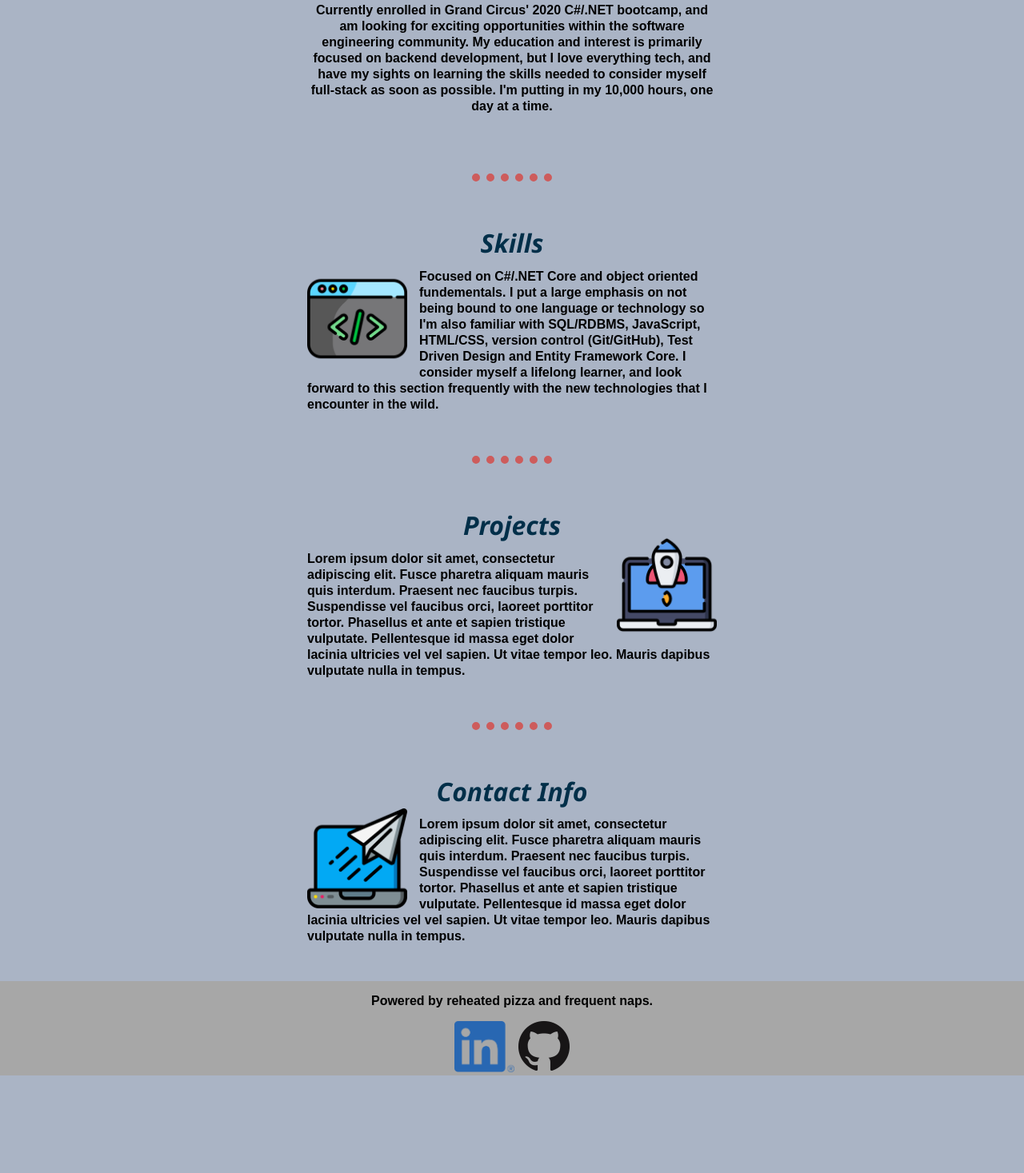
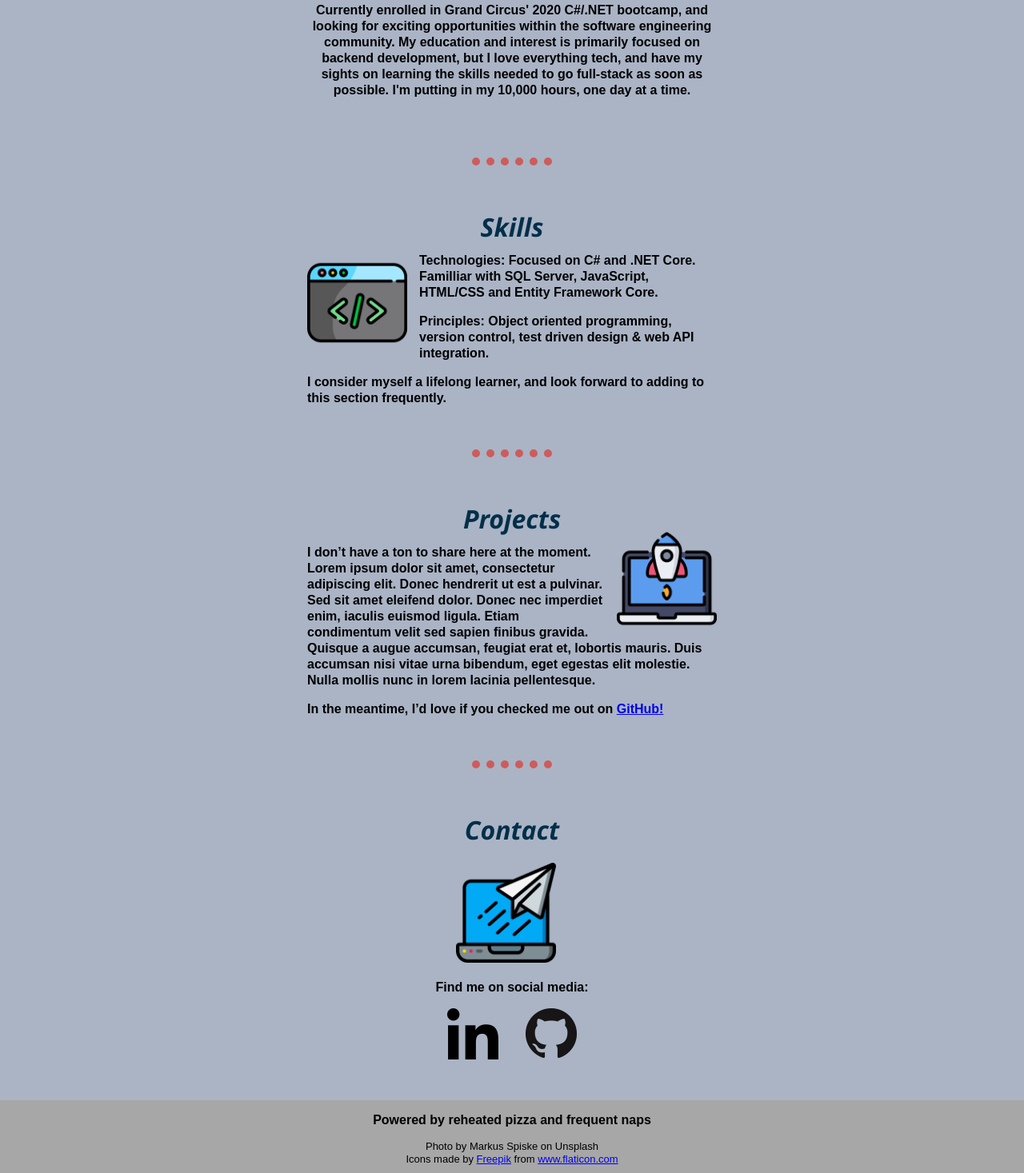
Before and after one commit to kghafari/kghafari.github.io, a plain HTML site: page index.html in a window 1280 px wide. Shown: the part 888-2355 px from the top of the page at 80% size. Before the commit the page ends 2233 px from the top, so only its background shows below. Drawn offline with Linux system fonts and the light colour scheme.

Commit message:
added content
almost done

```diff
--- a/index.html
+++ b/index.html
@@ -33,8 +33,10 @@
             </audio>
             <h1 class="title" onclick="playAudio()">Hello there!</h1>
             <h2 class="title">I'm Kyle, a software engineer.</h2>
-            <p>Currently enrolled in Grand Circus' 2020 C#/.NET bootcamp, and am looking for exciting opportunities within the software engineering community.
-                My education and interest is primarily focused on backend development, but I love everything tech, and have my sights on learning the skills needed to consider myself full-stack as soon as possible.
+            <p>Currently enrolled in Grand Circus' 2020 C#/.NET bootcamp, and looking for exciting opportunities within
+                the software engineering community.
+                My education and interest is primarily focused on backend development, but I love everything tech, and
+                have my sights on learning the skills needed to go full-stack as soon as possible.
                 I'm putting in my 10,000 hours, one day at a time.
             </p>
         </div>
@@ -43,13 +45,12 @@
 
         <div class="contentBlock" id="skills">
             <h1 class="title">Skills</h1>
-            <p> <img id="skillImg"src="images/programming.png" height="125">
-                Focused on C#/.NET Core and object oriented
-                fundementals. I put a large emphasis on not being bound to one language or technology
-                so I'm also familiar with SQL/RDBMS, JavaScript, HTML/CSS, version control (Git/GitHub), Test Driven
-                Design and Entity Framework Core.
-                I consider myself a lifelong learner, and look forward to this section frequently with the new
-                technologies that I encounter in the wild.
+            <p> <img id="skillImg" src="images/programming.png" height="125">
+                <p>Technologies: Focused on C# and .NET Core. Familliar with SQL Server, JavaScript, HTML/CSS and Entity
+                    Framework Core.</p>
+                <p>Principles: Object oriented programming, version control, test driven design & web API integration.
+                </p>
+                I consider myself a lifelong learner, and look forward to adding to this section frequently.
 
             </p>
 
@@ -60,37 +61,44 @@
 
         <div class="contentBlock" id="projects">
             <h1 class="title">Projects</h1>
-            <p> <img id="projectImg"src="images/rocketbold.png" height="125">
-                Lorem ipsum dolor sit amet, consectetur adipiscing elit. Fusce pharetra aliquam mauris quis interdum.
-                Praesent nec faucibus turpis. Suspendisse vel faucibus orci, laoreet porttitor tortor. Phasellus et ante
-                et
-                sapien tristique vulputate. Pellentesque id massa eget dolor lacinia ultricies vel vel sapien. Ut vitae
-                tempor leo. Mauris dapibus vulputate nulla in tempus.
+            <p> <img id="projectImg" src="images/rocketbold.png" height="125">
+                <p>I don’t have a ton to share here at the moment. Lorem ipsum dolor sit amet, consectetur adipiscing elit. Donec hendrerit ut est a pulvinar. Sed sit amet eleifend dolor.
+                    Donec nec imperdiet enim, iaculis euismod ligula. Etiam condimentum velit sed sapien finibus gravida. Quisque a augue accumsan,
+                    feugiat erat et, lobortis mauris. Duis accumsan nisi vitae urna bibendum, eget egestas elit molestie. Nulla mollis nunc in lorem lacinia pellentesque.
+                </p>
+                <p>In the meantime, I’d love if you checked me
+                out on <a href="https://github.com/kghafari">GitHub!</a></p>
+
             </p>
         </div>
 
         <hr class="lines">
 
         <div class="contentBlock" id="contact">
-            <h1 class="title">Contact Info</h1>
-            <p> <img id="contactImg"src="images/laptop.png" height="125">
-                Lorem ipsum dolor sit amet, consectetur adipiscing elit. Fusce pharetra aliquam mauris quis interdum.
-                Praesent nec faucibus turpis. Suspendisse vel faucibus orci, laoreet porttitor tortor. Phasellus et ante
-                et
-                sapien tristique vulputate. Pellentesque id massa eget dolor lacinia ultricies vel vel sapien. Ut vitae
-                tempor leo. Mauris dapibus vulputate nulla in tempus.
-            </p>
+            <h1 class="title" id="contactTitle">Contact</h1>
+            <p> <img id="contactImg" src="images/laptop.png" height="125"></p>
+
+            <div id="contact">
+                <p> Find me on social media:</p>
+                <p>
+                    <a id="in" href="https://www.linkedin.com/in/kghafari/">
+                        <img src="images/linkedin.png" height="64px"></a>
+                    <a href="https://github.com/kghafari">
+                        <img src="images/GitHub-Mark-64px.png"></a>
+                </p>
+            </div>
+
         </div>
     </div>
 
 
     <div class="footer">
-        <p>Powered by reheated pizza and frequent naps.</p>
-        <a href="https://www.linkedin.com/in/kghafari/">
-            <img src="images/LI-In-Bug.png" height="64px"></a>
-
-        <a href="https://github.com/kghafari">
-            <img src="images/GitHub-Mark-64px.png"></a>
+        <p>Powered by reheated pizza and frequent naps</p>
+        <div id="credits">
+            <p>Photo by Markus Spiske on Unsplash</p>Icons made by <a href="https://www.flaticon.com/authors/freepik"
+                title="Freepik">Freepik</a> from <a href="https://www.flaticon.com/"
+                title="Flaticon">www.flaticon.com</a>
+        </div>
     </div>
 
 
--- a/style.css
+++ b/style.css
@@ -95,9 +95,13 @@ html {
 }
 
 #contactImg {
-    float: left;
+    margin: right;
     padding-right: 15px;
     margin-top: -10px;
+}
+
+#contactTitle{
+    padding-bottom: 20px;
 }
 
 
@@ -138,6 +142,25 @@ html {
     text-align: center;
 }
 
+#contact {
+    text-align: center;
+}
+
+#in{
+    padding-right: 30px;
+}
+
+#credits{
+    font-size: small;
+    font-weight: 300;
+    padding-bottom: 10px;
+}
+
+#credits p {
+    margin-top: 1px;
+    margin-bottom: 1px;
+}
+
 .header a {
 
 }
```
Also changed, not shown: images/linkedin.png (added).
